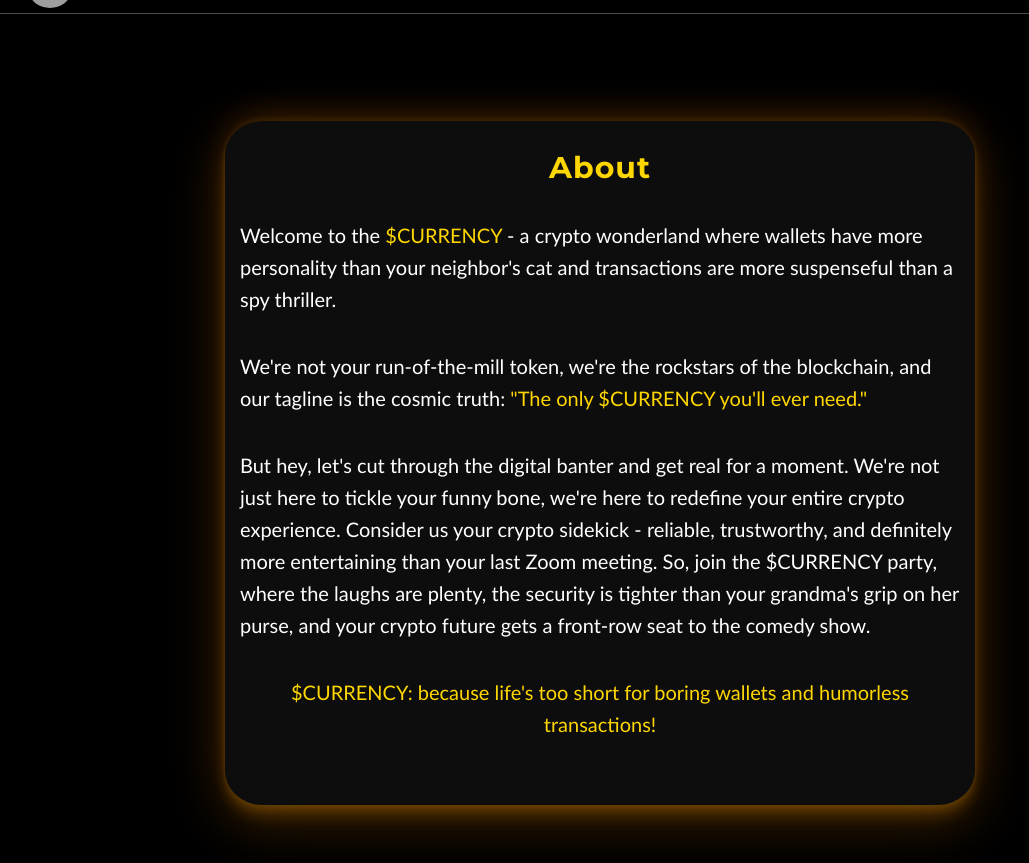
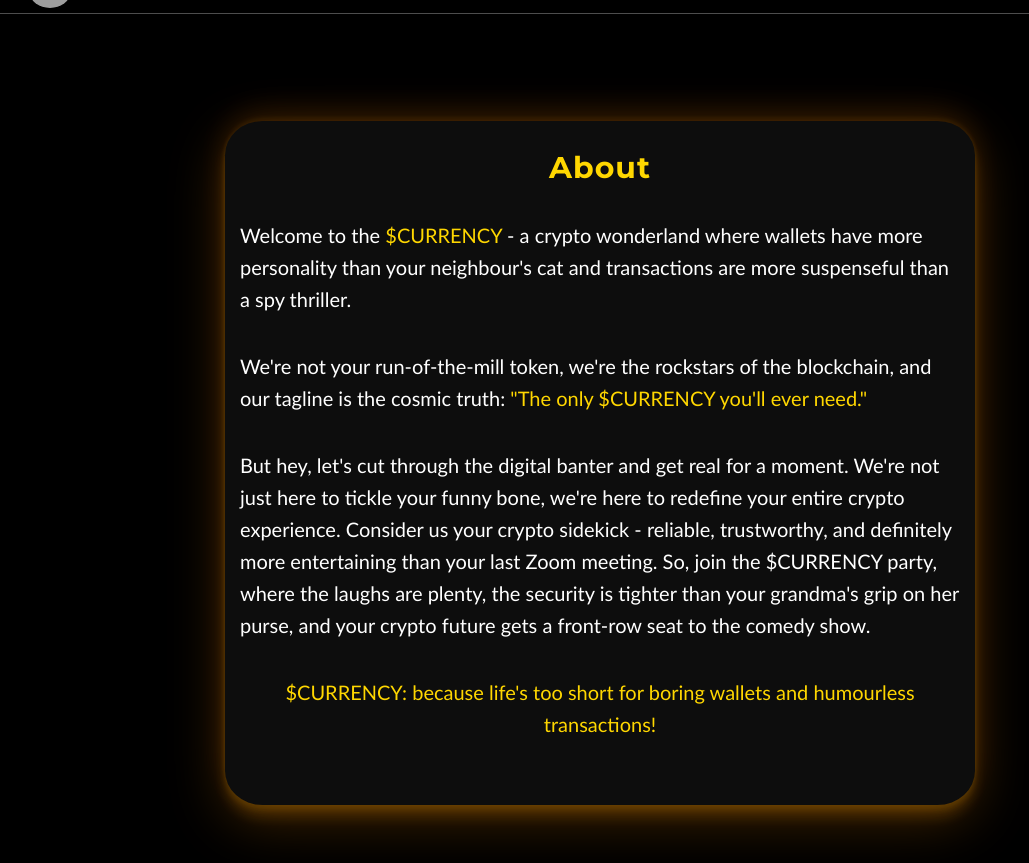
Before and after one commit to the-currency/the-currency.github.io, a Jekyll site: the page built from index.html, in a window 1280 px wide and 900 px high, scrolled down 867 px, cut to the strip 37-900 px from the top of the window. Shown: the whole strip, without its empty margins (40-1069 px from the left). Built offline with Jekyll 4.4.1, drawn with Linux system fonts in a browser that asks for light colours; nearby versions of some CDN libraries; grey boxes are pictures that could not be loaded.

```diff
--- a/about.html
+++ b/about.html
@@ -6,12 +6,12 @@
 <div class="about-section">
 <h2 style="color:#FFD700; text-align: center;"> About </h2>
 
-<p class="about-text">Welcome to the <a href="#" target="_blank">$CURRENCY</a> - a crypto wonderland where wallets have more personality than your neighbor's cat and transactions are more suspenseful than a spy thriller. </p>
+<p class="about-text">Welcome to the <a href="#" target="_blank">$CURRENCY</a> - a crypto wonderland where wallets have more personality than your neighbour's cat and transactions are more suspenseful than a spy thriller. </p>
 <p class="about-text">We're not your run-of-the-mill token, we're the rockstars of the blockchain, and our tagline is the cosmic truth: <span style="color:#FFD700;">"The only $CURRENCY you'll ever need."</span></p>
 <p class="about-text">But hey, let's cut through the digital banter and get real for a moment. We're not just here to tickle your funny bone, we're here to redefine your entire crypto experience.
 Consider us your crypto sidekick - reliable, trustworthy, and definitely more entertaining than your last Zoom meeting.
 So, join the $CURRENCY party, where the laughs are plenty, the security is tighter than your grandma's grip on her purse, and your crypto future gets a front-row seat to the comedy show.</p>
-<p class="about-text-end" style="color:#FFD700; text-align: center;">$CURRENCY: because life's too short for boring wallets and humorless transactions!</p>
+<p class="about-text-end" style="color:#FFD700; text-align: center;">$CURRENCY: because life's too short for boring wallets and humourless transactions!</p>
 </div>
 
 <div class="tokenomics-container">
```
Also changed, not shown: 4 other files.
